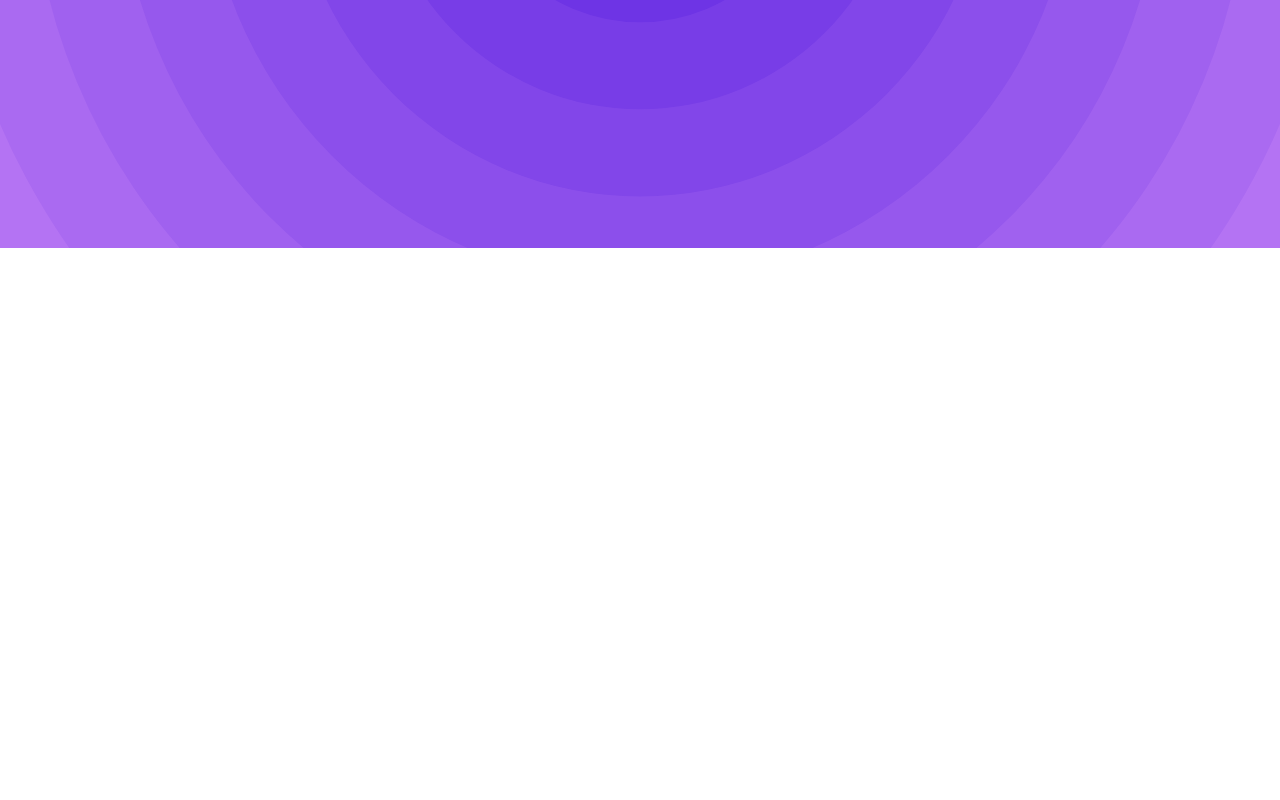
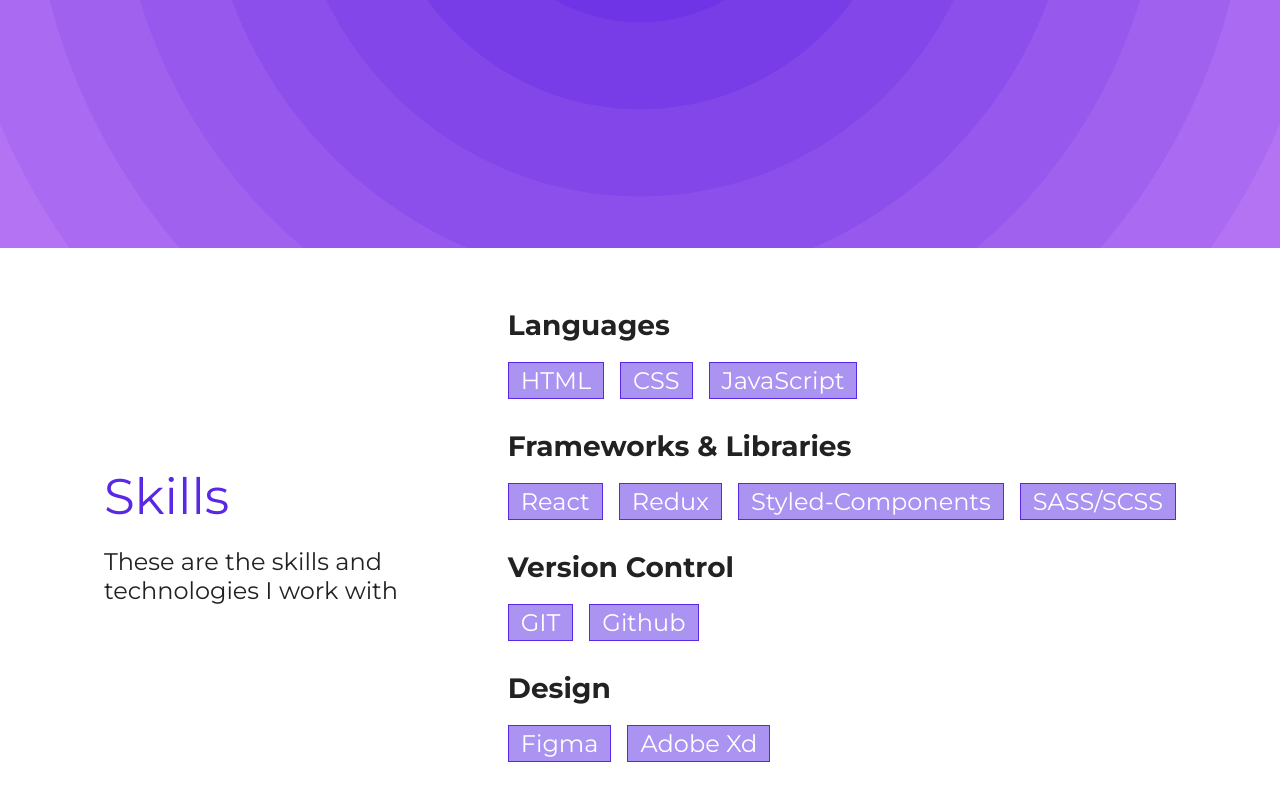
Before and after one commit to mondirhallouli/portfolio-2.0, a React (Create React App) app: page / in a window 1280 px wide. Shown: the part 552-1352 px from the top of the page. Before the commit the page ends 860 px from the top, so only its background shows below. Built offline with nearby package versions, Linux system fonts and the light colour scheme.

Commit message:
added skills section

```diff
--- a/src/App.js
+++ b/src/App.js
@@ -1,6 +1,7 @@
 import { useState } from 'react';
 import HeaderComponent from "./components/header/Header";
 import MenuComponent from "./components/header/MobileMenu";
+import SkillsComponent from './components/skills/Skills';
 
 function App() {
   // opening and closing mobile menu by checking the openMenu state
@@ -14,6 +15,7 @@ function App() {
     <div>
       <HeaderComponent openMenu={handleMenu} />
       <MenuComponent open={openMenu} closeMenu={handleMenu} />
+      <SkillsComponent />
     </div>
   );
 }
--- /dev/null
+++ b/src/components/layout.js
@@ -0,0 +1,21 @@
+import styled from 'styled-components'
+import { rem } from '../utils'
+
+/*
+  == COMOPONENT SUMMARY ==
+  --> Title --> line 10
+*/
+
+// Title
+export const SectionTitle = styled.h1`
+  font-weight: normal;
+  font-size: ${rem(40)};
+  color: var(--purple);
+  margin-bottom: ${rem(16)};
+
+  @media (min-width: ${rem(767)}) {
+    font-size: ${rem(50)};
+    text-align: left;
+    margin-bottom: ${rem(20)};
+  }
+`;
--- /dev/null
+++ b/src/components/skills/Skills.js
@@ -0,0 +1,62 @@
+import { SectionTitle } from '../layout';
+import {
+  Skills,
+  TitleWrapper,
+  Subtitle,
+  SkillsContainer,
+  SkillCategory,
+  CategoryName,
+  SkillsWrapper,
+  SkillName
+} from './styledComponents'
+
+function SkillsComponent() {
+  return (
+    <Skills>
+      {/* Section Title & Subtitle */}
+      <TitleWrapper>
+        <SectionTitle>Skills</SectionTitle>
+        <Subtitle>These are the skills and technologies I work with</Subtitle>
+      </TitleWrapper>
+      <SkillsContainer>
+        {/* Languages category */}
+        <SkillCategory>
+          <CategoryName>Languages</CategoryName>
+          <SkillsWrapper>
+            <SkillName>HTML</SkillName>
+            <SkillName>CSS</SkillName>
+            <SkillName>JavaScript</SkillName>
+          </SkillsWrapper>
+        </SkillCategory>
+        {/* Frameworks & libraries category */}
+        <SkillCategory>
+          <CategoryName>Frameworks & Libraries</CategoryName>
+          <SkillsWrapper>
+            <SkillName>React</SkillName>
+            <SkillName>Redux</SkillName>
+            <SkillName>Styled-Components</SkillName>
+            <SkillName>SASS/SCSS</SkillName>
+          </SkillsWrapper>
+        </SkillCategory>
+        {/* Version Control category */}
+        <SkillCategory>
+          <CategoryName>Version Control</CategoryName>
+          <SkillsWrapper>
+            <SkillName>GIT</SkillName>
+            <SkillName>Github</SkillName>
+          </SkillsWrapper>
+        </SkillCategory>
+        {/* Design category */}
+        <SkillCategory>
+          <CategoryName>Design</CategoryName>
+          <SkillsWrapper>
+            <SkillName>Figma</SkillName>
+            <SkillName>Adobe Xd</SkillName>
+          </SkillsWrapper>
+        </SkillCategory>
+      </SkillsContainer>
+    </Skills>
+  )
+}
+
+export default SkillsComponent
--- /dev/null
+++ b/src/components/skills/styledComponents.js
@@ -0,0 +1,130 @@
+import styled from 'styled-components';
+import { rem } from '../../utils';
+
+/*
+  == COMOPONENT SUMMARY ==
+  --> Skills --> line 17
+  --> TitleWrapper --> line 34
+  --> Subtitle --> line 46
+  --> SkillsContainer --> line 57
+  --> SkillCategory --> line 72
+  --> CategoryName --> line 90
+  --> SkillsWrapper --> line 106
+  --> SkillName --> line 119
+*/
+
+// Skills
+export const Skills = styled.section`
+  width: calc(100% - ${rem(72)});
+  margin: 0 auto ${rem(60)};
+
+  @media (min-width: ${rem(767)}) {
+    display: flex;
+    align-items: center;
+    justify-content: space-evenly;
+    column-gap: ${rem(40)};
+  }
+
+  @media (min-width: ${rem(1279)}) {
+    width: ${rem(1160)};
+  }
+`;
+
+// TitleWrapper
+export const TitleWrapper = styled.div`
+  width: ${rem(320)};
+  margin: 0 auto ${rem(50)};
+  text-align: center;
+
+  @media (min-width: ${rem(767)}) {
+    margin: 0;
+    text-align: left;
+  }
+`;
+
+// Subtitle
+export const Subtitle = styled.h2`
+  font-weight: normal;
+  font-size: ${rem(20)};
+  color: var(--black);
+
+  @media (min-width: ${rem(767)}) {
+    font-size: ${rem(24)};
+  }
+`;
+
+// SkillsContainer
+export const SkillsContainer = styled.div`
+  @media (min-width: ${rem(767)}) {
+    width: ${rem(300)};
+  }
+
+  @media (min-width: ${rem(1023)}) {
+    width: ${rem(500)};
+  }
+
+  @media (min-width: ${rem(1279)}) {
+    width: auto;
+  }
+`;
+
+// SkillCategory
+export const SkillCategory = styled.div`
+  width: 100%;
+  text-align: center;
+
+  &:not(:last-child) {
+    margin-bottom: ${rem(20)};
+  }
+
+  @media (min-width: ${rem(767)}) {
+    text-align: left;
+
+    &:not(:last-child) {
+      margin-bottom: ${rem(30)};
+    }
+  }
+`;
+
+// CategoryName
+export const CategoryName = styled.h3`
+  font-size: ${rem(22)};
+  color: var(--black);
+  margin-bottom: ${rem(16)};
+
+  @media (min-width: ${rem(767)}) {
+    font-size: ${rem(24)};
+    margin-bottom: ${rem(20)};
+  }
+
+  @media (min-width: ${rem(1023)}) {
+    font-size: ${rem(28)};
+  }
+`;
+
+// SkillsWrapper
+export const SkillsWrapper = styled.div`
+  display: flex;
+  flex-wrap: wrap;
+  justify-content: center;
+  align-items: center;
+  gap: ${rem(16)};
+
+  @media (min-width: ${rem(767)}) {
+    justify-content: flex-start;
+  }
+`;
+
+// SkillName
+export const SkillName = styled.span`
+  display: inline-block;
+  font-size: ${rem(20)};
+  color: var(--white);
+  background-color: var(--half-purple);
+  padding: ${rem(3)} ${rem(12)};
+  border: solid 1px var(--purple);
+
+  @media (min-width: ${rem(1023)}) {
+    font-size: ${rem(24)};
+  }
+`;
```
